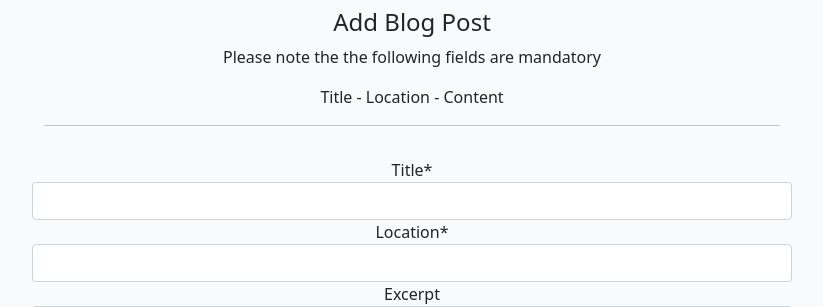
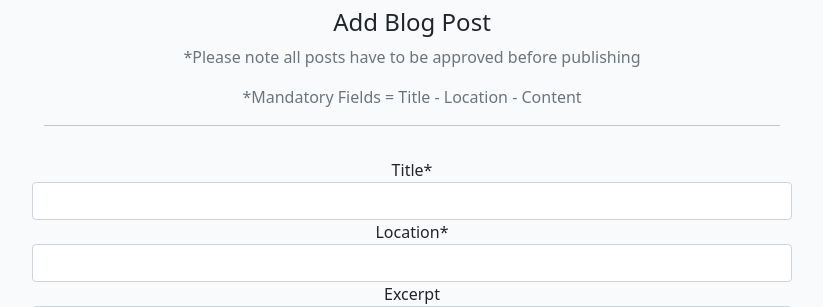
Before and after one commit to wlillisdev/hiking-hub, a Django app: page /add_post/ in a window 1280 px wide. Shown: the part 64-371 px from the top of the page, without its empty margins (228-1051 px from the left). Run offline with Django 3.2, Linux system fonts and the light colour scheme; the visitor is signed in with stand-in values (Sample User, id 1); some libraries are stand-ins or nearby versions.

Commit message:
edit to post styling

```diff
--- a/templates/add_post.html
+++ b/templates/add_post.html
@@ -10,8 +10,8 @@
         <div class="row text">
             <div class="col-8 offset-2 text text-center">
                 <h4 class="mt-2">Add Blog Post</h4>
-                <p>Please note the the following fields are mandatory</p>
-                <p>Title - Location - Content</p>
+                <p class="text-muted">*Please note all posts have to be approved before publishing</p>
+                <p class="text-muted">*Mandatory Fields = Title - Location - Content</p>
                 <hr>
             </div>
         </div>
--- a/templates/delete_post.html
+++ b/templates/delete_post.html
@@ -16,10 +16,10 @@
                     <div class="btn-div-delete">
                         <button class="btn btn-danger delete-post-btn" type="submit">Yes I Want To Delete</button>
                         <a class="btn btn-success edit-post-btn" href="{% url 'home' %}">Cancel</a>
-                        <p class="text-muted">Cancel will return you back to home page</p>
                     </div>
                 </form>
             </div>
         </div>
     </div>
+
 {% endblock content %}
```
